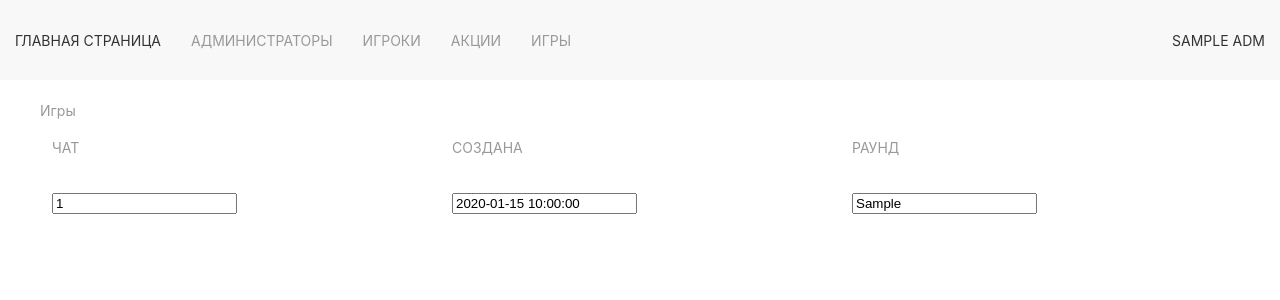
After one commit to VitalyObrubov/vk-exchange-game, a Python web app: template templates/games.html in a window 1280 px wide. The commit adds this page. Shown: the top 300 px of the page. Run offline with Jinja, Linux system fonts and the light colour scheme; the template is opened without the code that fills it: most values are stand-ins (such as "Sample title", 1, 10 or a date in 2020).

Commit message:
WebUI закончен

```diff
--- a/app/store/game/accessor.py
+++ b/app/store/game/accessor.py
@@ -147,8 +147,6 @@ class GameAccessor(BaseAccessor):
 
         else:
             return res
-
-
 
 
     async def restore_games_on_startup(self, state = "started") -> Union[list, str]:
--- /dev/null
+++ b/templates/games.html
@@ -0,0 +1,46 @@
+{% extends "index.html" %}
+
+{% block title %}
+<title> Игрs </title>
+
+{% endblock %}
+
+{% block head_js %}
+
+{% endblock %}
+
+{% block content %}
+
+
+<form class="uk-form" method="post">
+    <div class="uk-container content">
+        <table class="uk-table">
+            <caption>Игры</caption>
+            <thead>
+                <tr>
+                    <th>Чат</th>
+                    <th>Создана</th>
+                    <th>Раунд</th>
+                </tr>
+            </thead>
+            <tbody id="games_tabel">
+                {% for game in games.values() %}
+                <tr>
+                    <td><input type="text" name="chat_id_ln" value="{{ game.chat_id }}" readonly></td>
+                    <td><input type="text" name="create_at_ln" value="{{ game.create_at }}" readonly></td>
+                    <td><input type="text" name="trade_round_ln" value="{{ game.trade_round }}" readonly></td>
+                </tr>
+
+                {% endfor %}
+            </tbody>
+        </table>
+    </div>
+
+</form>
+
+
+{% endblock %}
+
+{% block bottom_js %}
+
+{% endblock %}
--- a/templates/index.html
+++ b/templates/index.html
@@ -13,7 +13,6 @@
 <body>
     <nav class="uk-navbar-container uk-margin" uk-navbar>
         <div class="uk-navbar-left">
-            <a class="uk-navbar-item uk-logo" href="/">Администрирование бота</a>
             <ul class="uk-navbar-nav">
                 <li class = "uk-active"> <a href="/"> Главная страница </a> </li>
                 <li> <a href="admins"> Администраторы </a> </li>
@@ -29,7 +28,9 @@
             </ul>
         </div>
     </nav>
+
     {% block content %}
+    <h1 class="uk-text-center">Администрирование бота<br> Игра на бирже</h1>
     {% endblock %}
 </body>
 </html>
--- a/templates/login.html
+++ b/templates/login.html
@@ -9,7 +9,9 @@
 
 {% block content %}
     <div class="uk-container content">
-        <form class="uk-form register-box uk-text-center" method="post" action="{{ url('AdminLoginView') }}" style="margin-top: 2rem;">
+
+        <form class="uk-form register-box uk-text-center" class="uk-form register-box uk-text-center" method="post" action="{{ url('AdminLoginView') }}" style="margin-top: 2rem;">
+            <h2 class="uk-text-center" >Авторизация</h2>
             <div class="uk-form-row">
               <input type = "text" name = "email" placeholder = "Пожалуйста, введите адрес электронной почты или номер мобильного телефона" class = "uk-width-1-5 uk-form-small">
             </div>
```
Also changed, not shown: app/admin/routes.py (+3 -12 lines), app/admin/views.py (+17 -12 lines).
